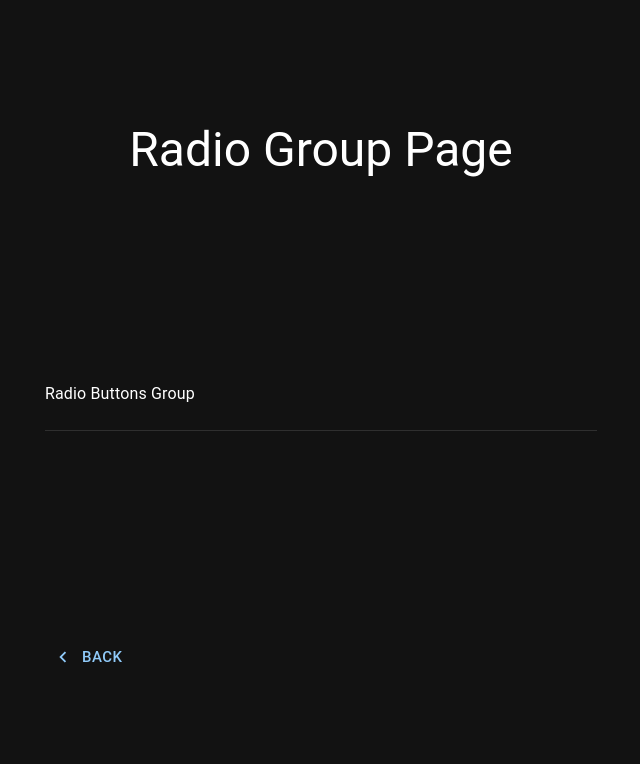
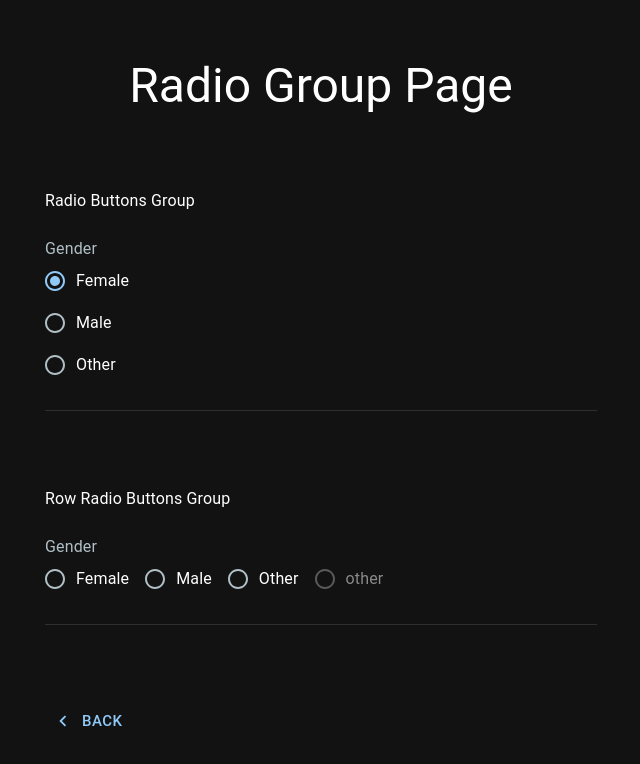
Before and after one commit to watcharakornton/mui_tutorials, a React (Vite) app: page /radio-group in a window 1280 px wide. Shown: the top 764 px of the page, without its empty margins (319-959 px from the left). Built offline with nearby package versions, Linux system fonts and the light colour scheme.

Commit message:
Add RadioButtonsGroup and RowRadioButtonsGroup into Radio Component

```diff
--- a/src/inputs/RadioGroupComponent.jsx
+++ b/src/inputs/RadioGroupComponent.jsx
@@ -1,10 +1,63 @@
 import * as React from 'react'
 import {
     Typography,
+    Radio,
+    RadioGroup,
+    FormControlLabel,
+    FormControl,
+    FormLabel,
 } from '@mui/material';
+
+export const ControlledRadioButtonsGroup = () => {
+    return (
+        <>
+            <Typography variant='body1' sx={{ mb: 3 }}>Controlled Radio Buttons Group</Typography>
+        </>
+    )
+}
+
+export const RowRadioButtonsGroup = () => {
+    return (
+        <>
+            <Typography variant='body1' sx={{ mb: 3 }}>Row Radio Buttons Group</Typography>
+            <FormControl>
+                <FormLabel id="demo-row-radio-buttons-group-label">Gender</FormLabel>
+                <RadioGroup
+                    row
+                    aria-labelledby="demo-row-radio-buttons-group-label"
+                    name="row-radio-buttons-group"
+                >
+                    <FormControlLabel value="female" control={<Radio />} label="Female" />
+                    <FormControlLabel value="male" control={<Radio />} label="Male" />
+                    <FormControlLabel value="other" control={<Radio />} label="Other" />
+                    <FormControlLabel
+                        value="disabled"
+                        disabled
+                        control={<Radio />}
+                        label="other"
+                    />
+                </RadioGroup>
+            </FormControl>
+        </>
+    )
+}
 
 export const RadioButtonsGroup = () => {
     return (
-        <Typography variant='body1' sx={{ mb: 3 }}>Radio Buttons Group</Typography>
+        <>
+            <Typography variant='body1' sx={{ mb: 3 }}>Radio Buttons Group</Typography>
+            <FormControl>
+                <FormLabel id="demo-radio-buttons-group-label">Gender</FormLabel>
+                <RadioGroup
+                    aria-labelledby="demo-radio-buttons-group-label"
+                    defaultValue="female"
+                    name="radio-buttons-group"
+                >
+                    <FormControlLabel value="female" control={<Radio />} label="Female" />
+                    <FormControlLabel value="male" control={<Radio />} label="Male" />
+                    <FormControlLabel value="other" control={<Radio />} label="Other" />
+                </RadioGroup>
+            </FormControl>
+        </>
     )
 }
--- a/src/pages/RadioGroupPage.jsx
+++ b/src/pages/RadioGroupPage.jsx
@@ -11,12 +11,14 @@ import {
 } from '@mui/icons-material';
 
 import {
-    RadioButtonsGroup
+    RadioButtonsGroup,
+    RowRadioButtonsGroup,
 } from '../inputs/RadioGroupComponent';
 
 const CheckboxPage = () => {
     const sections = [
         <RadioButtonsGroup />,
+        <RowRadioButtonsGroup />,
     ];
 
     return (
```
